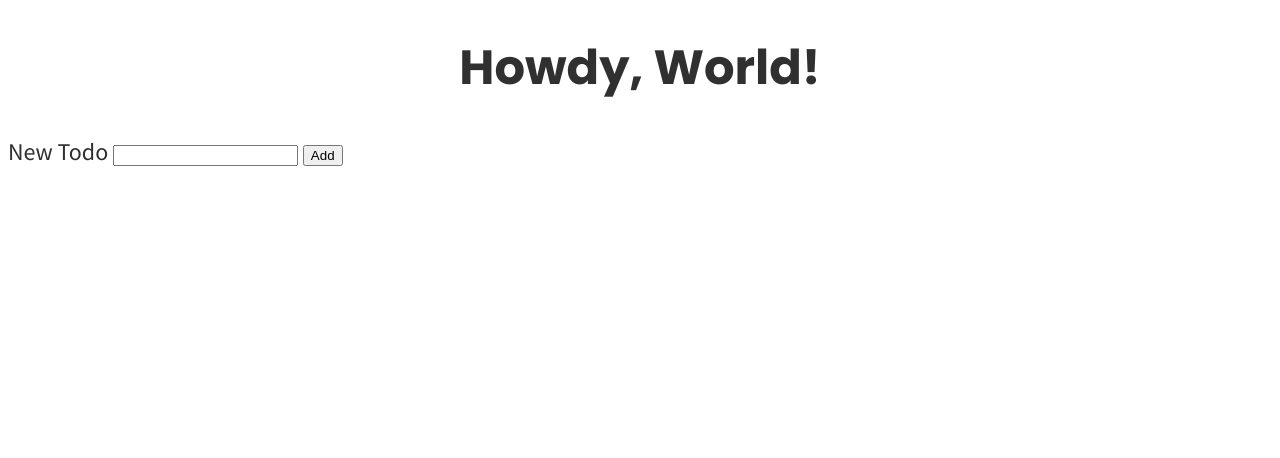
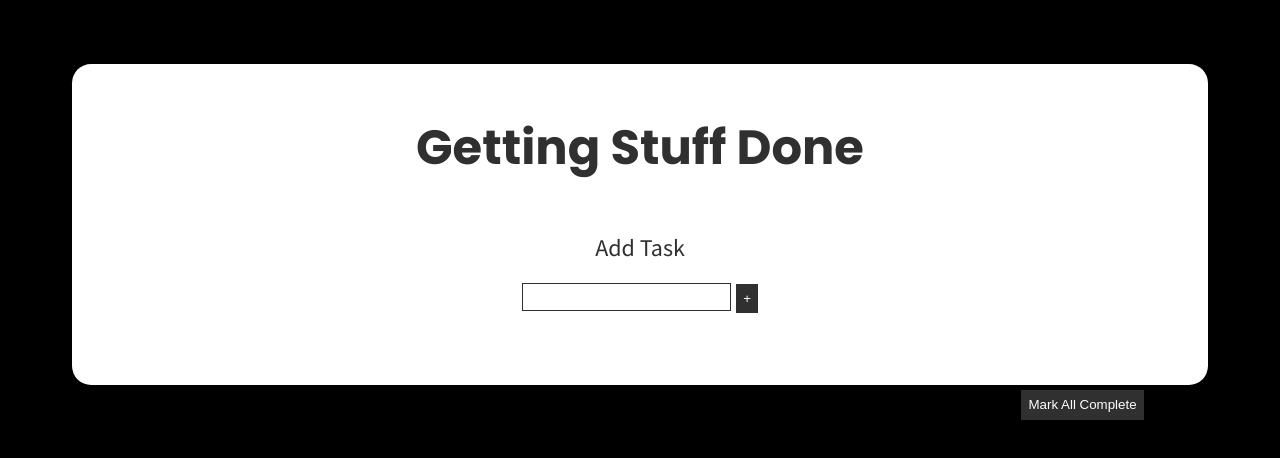
Before and after one commit to taylorsieling/to-do-vue, a plain HTML site: page index.html in a window 1280 px wide. Drawn offline with nearby package versions, Linux system fonts and the light colour scheme.

Commit message:
finishing app

```diff
--- a/app.js
+++ b/app.js
@@ -1,7 +1,7 @@
 const app = new Vue({
     el: '#app',
     data: {
-        title: 'Howdy, World!',
+        title: 'Getting Stuff Done',
         newTodo: '',
         todos: [],
     },
@@ -13,6 +13,17 @@ const app = new Vue({
                 done: false
             });
             this.newTodo = '';
+        },
+
+        removeTodo(todo) {
+            const todoIndex = this.todos.indexOf(todo);
+            this.todos.splice(todoIndex, 1);
+        },
+
+        allDone() {
+            this.todos.forEach(todo => {
+                todo.done = true;
+            });
         }
     }
 });
--- a/index.html
+++ b/index.html
@@ -7,22 +7,28 @@
     <meta name='viewport' content='width=device-width, initial-scale=1'>
     <link rel='stylesheet' type='text/css' media='screen' href='main.css'>
 </head>
-<body>
-    <main id="app">
+<body class="bg-black">
+    <main id="app" >
+        <div class="bg-white main">
             <h1>{{title}}</h1>
+            <div class="center">
                 <form @submit.prevent="addTodo">
-            <label for="newTodo">New Todo</label>
-            <input v-model="newTodo" type="type" name="newTodo" id="newTodo">
-            <button type="submit" name="button">Add</button>
+                    <div class="subtitle"><label for="newTodo">Add Task</label></div>
+                    <input v-model="newTodo" class="input" type="type" name="newTodo" id="newTodo">
+                    <button type="submit" name="button">+</button>
                 </form>
+            </div>
             <ul>
                 <li v-for="todo in todos">
-                <input type="checkbox" checked="todo.done">
-                <span>{{todo.title}}</span>
+                    <input type="checkbox" v-model="todo.done">
+                    <span :class="{ done: todo.done }">{{todo.title}}</span>
+                    <button @click="removeTodo(todo)" type="button" name="remove">Remove</button>
                 </li>
             </ul>
+            <div class="float-right"><button @click="allDone" type="button" name="button">Mark All Complete</button></div>
+        </div>
     </main>
-    <script src="https://cdn.jsdelivr.net/npm/vue@2/dist/vue.js"></script>
+    <script src="https://cdn.jsdelivr.net/npm/vue@2"></script>
     <script src="app.js" charset="utf-8"></script>
 </body>
 </html>
--- a/main.css
+++ b/main.css
@@ -22,11 +22,79 @@ body {
 }
 
 h1, h2, h3, h4, h5, h6 {
+    margin: 1rem;
     font-family: var(--ff-accent);
     font-weight: 700;
     text-align: center;
 }
 
+ul {
+    list-style: none;
+}
+
+button {
+    margin: 0;
+    padding: 0.4rem;
+    border: 1px solid var(--clr-dark-grey);
+    background-color: var(--clr-dark-grey);
+    color: white;
+    transition: 0.5s;
+    outline: none;
+  }
+
+  button:hover {
+    background-color: var(--clr-snuff) ;
+    border: 1px solid var(--clr-snuff);
+  }
+
 .center {
+    margin: auto;
+    padding: 1rem;
     text-align: center;
 }
+
+.float-right {
+    padding: 2rem;
+    float: right;
+}
+
+.subtitle {
+    padding: 1rem;
+}
+
+.main {
+    margin: 4rem;
+    padding: 2rem;
+    border-radius: 1.2rem;
+}
+
+.bg-white {
+    background-color: white;
+}
+
+.bg-black {
+    background-color: black;
+}
+
+.done {
+    text-decoration: line-through;
+}
+
+.input {
+    margin: 1.2rem;
+    padding: 0.2rem;
+    border: 1px solid var(--clr-dark-grey);
+    transition: 0.5s;
+    outline: none;
+    font-family: 'Source Sans Pro', 'Veranda', sans-serif;
+    font-size: 16px;
+  }
+
+.input:focus {
+    border: 1px solid var(--clr-snuff) ;
+}
+
+.input {
+  box-sizing: border-box;
+  margin: 0;
+}
```
Lines whose indentation alone changed are shown as unchanged.
